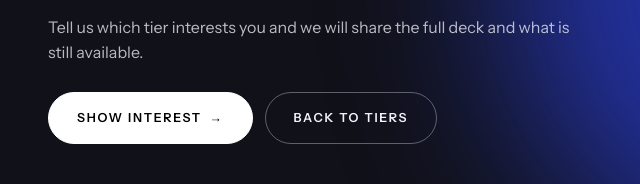
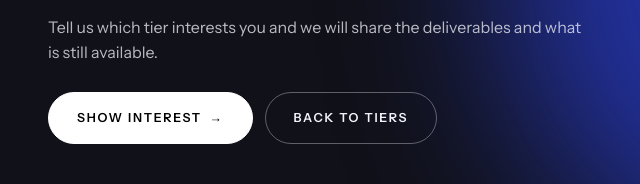
Before and after one commit to Manas-kmcdu/FreshersKMC, a plain HTML site: page index.html in a window 1280 px wide. Shown: the part 2680-2864 px from the top of the page, 148-788 px from the left. Drawn offline with nearby package versions, Linux system fonts and the light colour scheme.

Commit message:
Update index.html

```diff
--- a/index.html
+++ b/index.html
@@ -261,7 +261,7 @@ button.btn{font-family:var(--body)}
     <div class="fin rv">
       <p class="lb">Let's talk</p>
       <h2>Be part of Umang'26.</h2>
-      <p>Tell us which tier interests you and we will share the full deck and what is still available.</p>
+      <p>Tell us which tier interests you and we will share the deliverables and what is still available.</p>
       <div class="cta"><button class="btn" type="button" data-tier="">Show interest <span class="ar" aria-hidden="true">→</span></button><a class="btn ghost" href="#tiers">Back to tiers</a></div>
     </div>
   </div>
```
